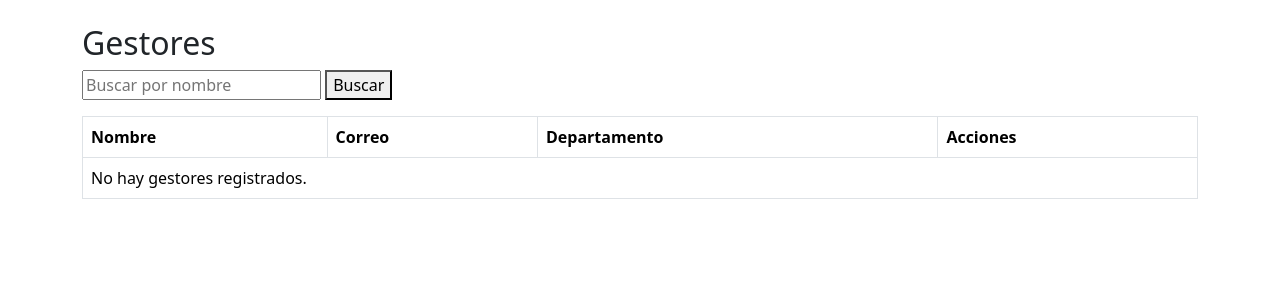
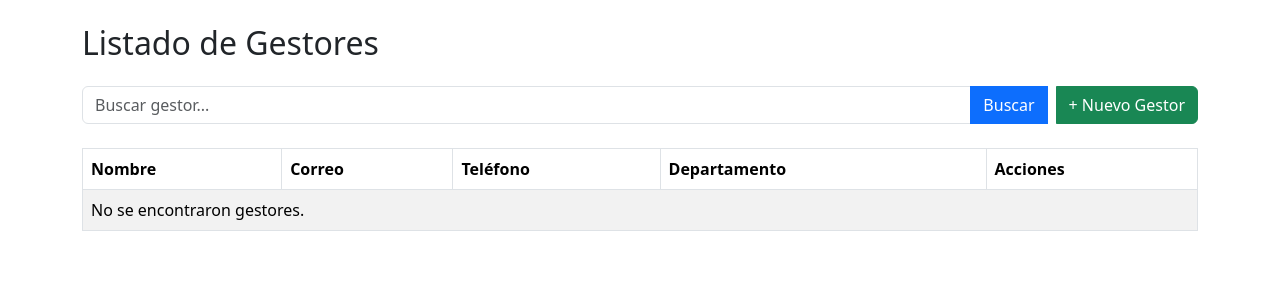
Before and after one commit to felipe1107/correspondencia_django, a Django app: template templates/correspondencia_app/gestor_list.html in a window 1280 px wide. Shown: the part 58-358 px from the top of the page. Run offline with Django 5.2, Linux system fonts and the light colour scheme; the template is opened without the code that fills it, so the values that code supplies are empty; some libraries are stand-ins or nearby versions.

Commit message:
Publico última versión antes de revisar errores

```diff
--- a/templates/correspondencia_app/gestor_list.html
+++ b/templates/correspondencia_app/gestor_list.html
@@ -1,20 +1,25 @@
 {% extends 'base.html' %}
+{% load static %}
 
-{% block title %}Listado de Gestores{% endblock %}
+{% block title %}Gestores{% endblock %}
 
 {% block content %}
-<h2>Gestores</h2>
+<h2 class="mb-4">Listado de Gestores</h2>
 
-<form method="get" class="mb-3">
-    <input type="text" name="q" placeholder="Buscar por nombre" value="{{ q }}">
-    <button type="submit">Buscar</button>
+<form method="get" class="mb-4">
+  <div class="input-group">
+    <input type="text" name="q" class="form-control" placeholder="Buscar gestor..." value="{{ q }}">
+    <button type="submit" class="btn btn-primary">Buscar</button>
+    <a href="{% url 'correspondencia_app:gestor_create' %}" class="btn btn-success ms-2">+ Nuevo Gestor</a>
+  </div>
 </form>
 
-<table class="table table-bordered">
+<table class="table table-striped table-bordered">
   <thead>
     <tr>
       <th>Nombre</th>
       <th>Correo</th>
+      <th>Teléfono</th>
       <th>Departamento</th>
       <th>Acciones</th>
     </tr>
@@ -24,15 +29,16 @@
     <tr>
       <td>{{ gestor.nombre }}</td>
       <td>{{ gestor.correo }}</td>
+      <td>{{ gestor.telefono }}</td>
       <td>{{ gestor.departamento }}</td>
       <td>
-                <a href="{% url 'correspondencia_app:gestor_edit' gestor.id %}">Editar</a> |
-                <a href="{% url 'correspondencia_app:gestor_delete' gestor.id %}">Eliminar</a>
+        <a href="{% url 'correspondencia_app:gestor_edit' gestor.id %}" class="btn btn-sm btn-warning">Editar</a>
+        <a href="{% url 'correspondencia_app:gestor_delete' gestor.id %}" class="btn btn-sm btn-danger">Eliminar</a>
       </td>
     </tr>
     {% empty %}
     <tr>
-            <td colspan="4">No hay gestores registrados.</td>
+      <td colspan="5">No se encontraron gestores.</td>
     </tr>
     {% endfor %}
   </tbody>
```
Also changed, not shown: templates/correspondencia_app/gestor_confirm_delete.html (added, +14 -0 lines), templates/correspondencia_app/gestor_form.html (added, +16 -0 lines). Lines whose indentation alone changed are shown as unchanged.
